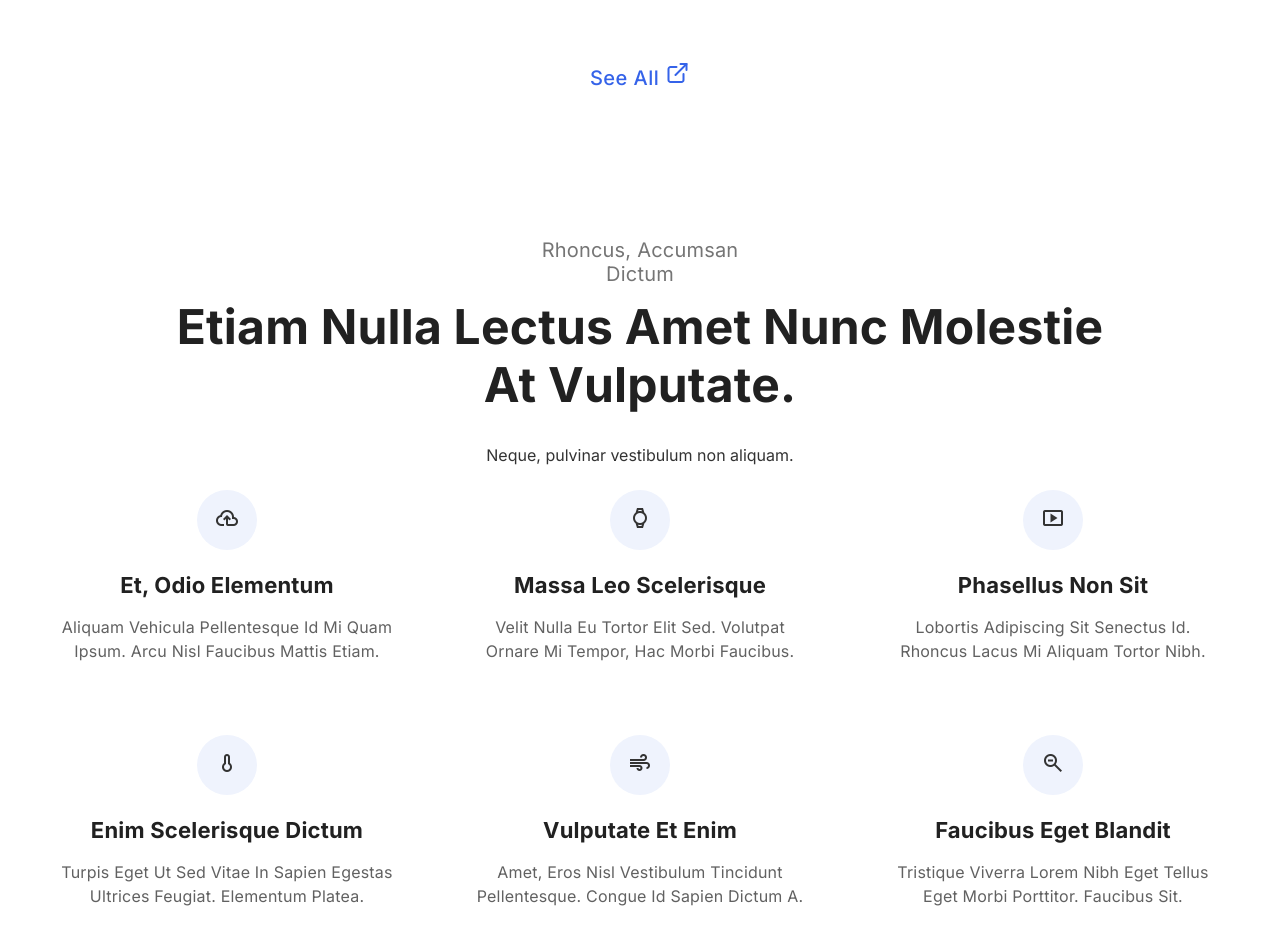
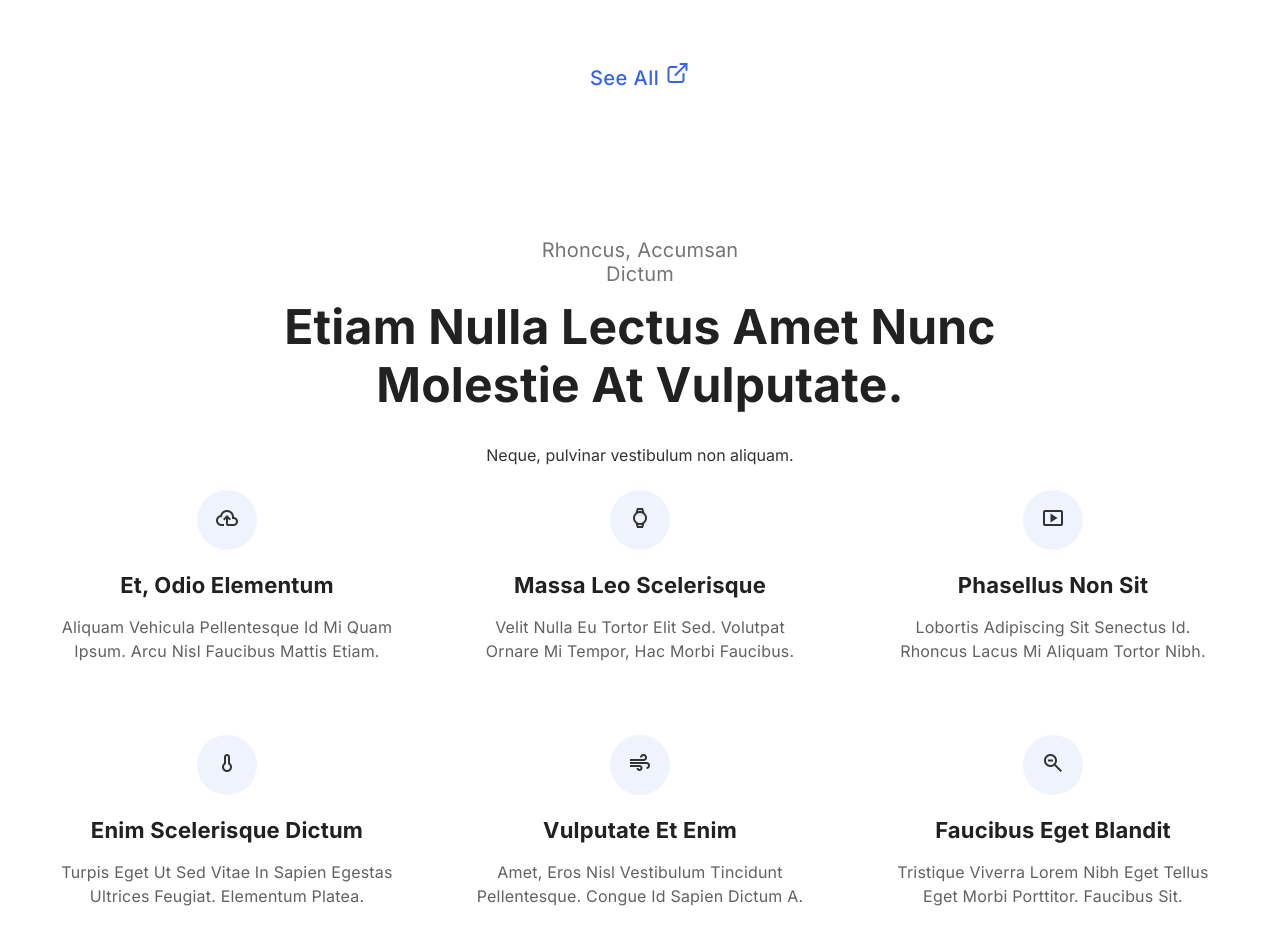
Before and after one commit to AlexJaneMercer/NewProject, a website: page index.html in a window 1280 px wide. Shown: the part 1206-2150 px from the top of the page. Drawn offline with nearby package versions, Linux system fonts and the light colour scheme.

Commit message:
update style.css
fixed width in #textetiam

```diff
--- a/assets/css/style.css
+++ b/assets/css/style.css
@@ -466,7 +466,7 @@ input.email__form::placeholder {
 #textetiam {
     /* Etiam nulla lectus amet nunc molestie at vulputate. */
 
-    width: 952px;
+    width: 920px;
     height: 116px;
     font-style: normal;
     font-weight: 600;
```
